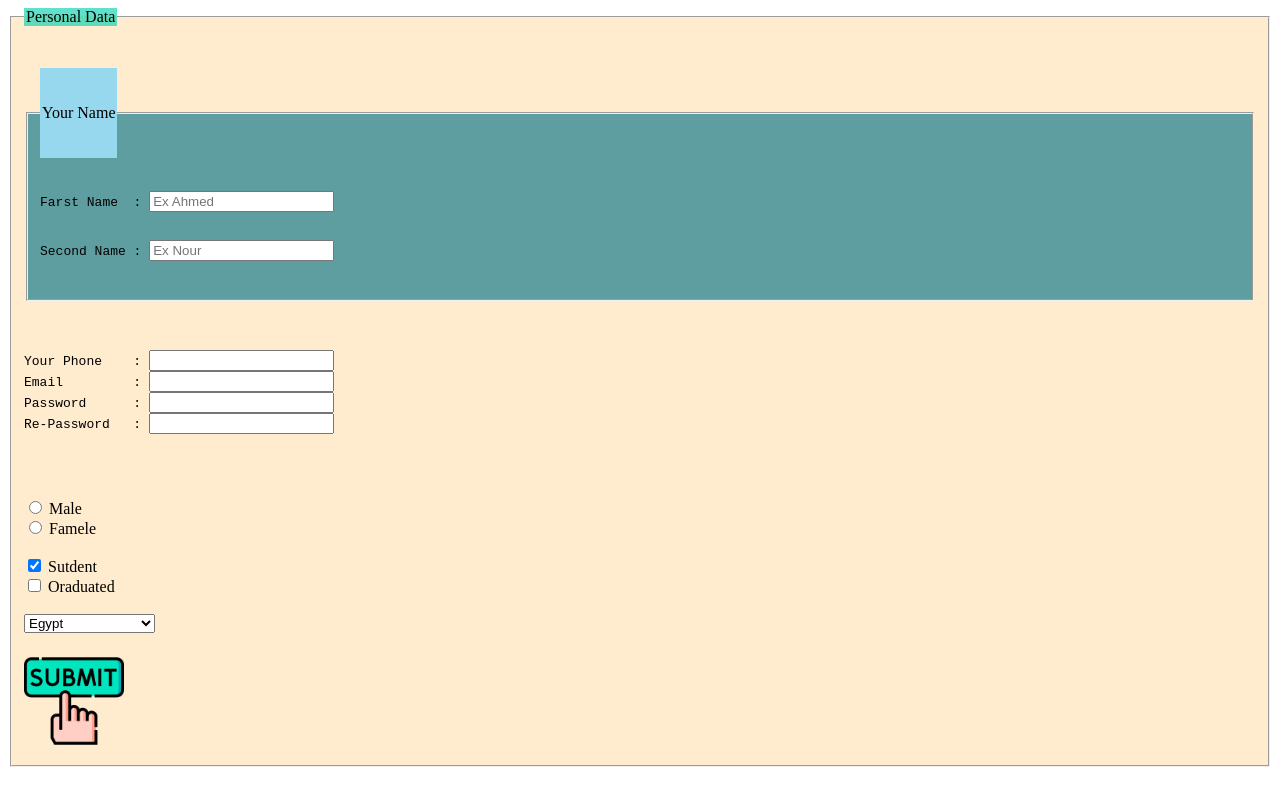
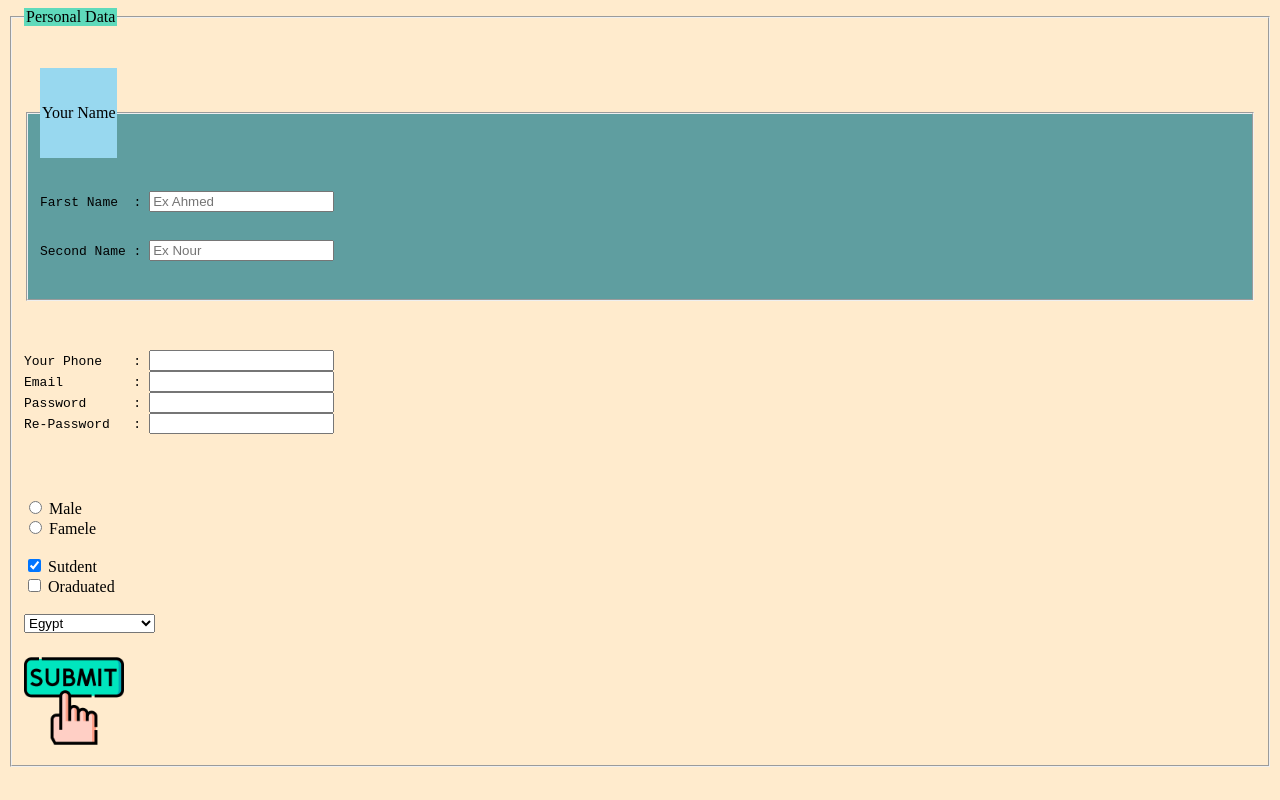
Before and after one commit to Nour4g/Assignment_2, a plain HTML site: page index.html in a window 1280 px wide. Drawn offline with Linux system fonts and the light colour scheme.

Commit message:
Update index.html

```diff
--- a/index.html
+++ b/index.html
@@ -7,7 +7,7 @@
 </head>
 
 
-<body>
+<body style="background-color: blanchedalmond;">
 
 
     <fieldset style="background-color: blanchedalmond;">
```
